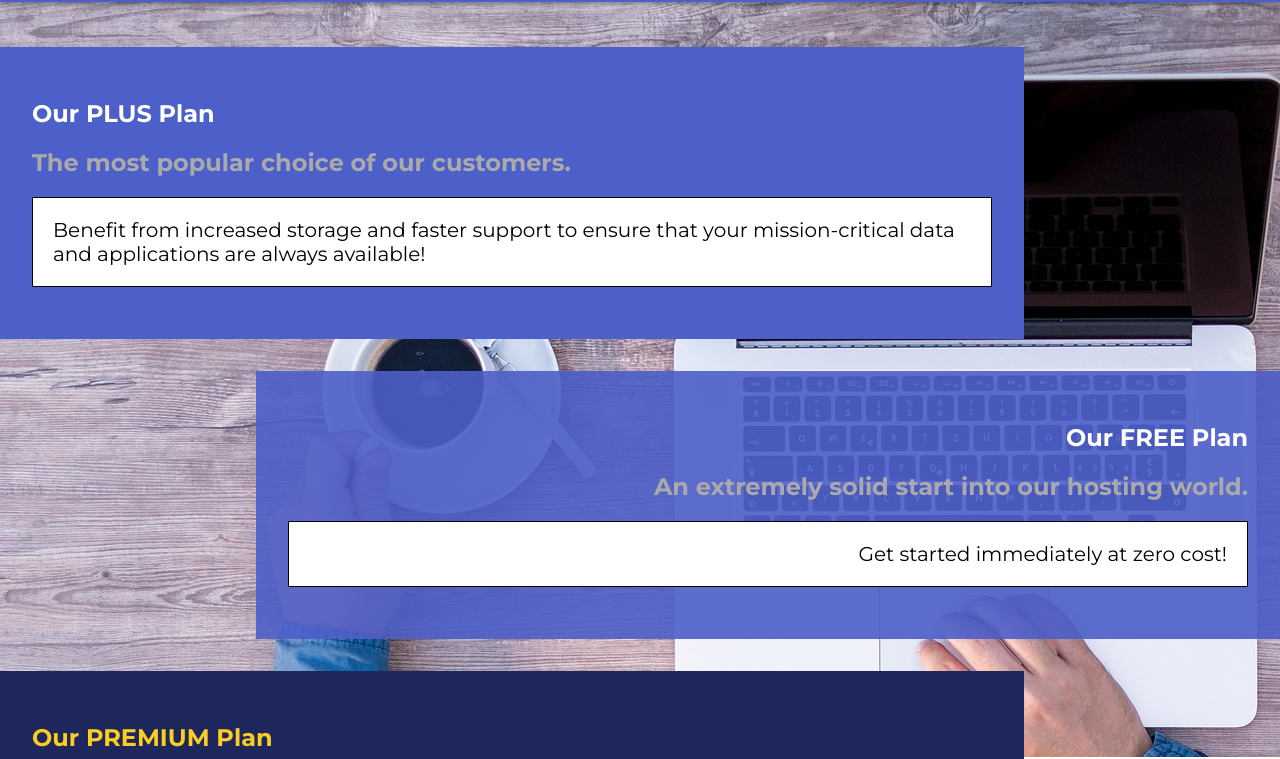
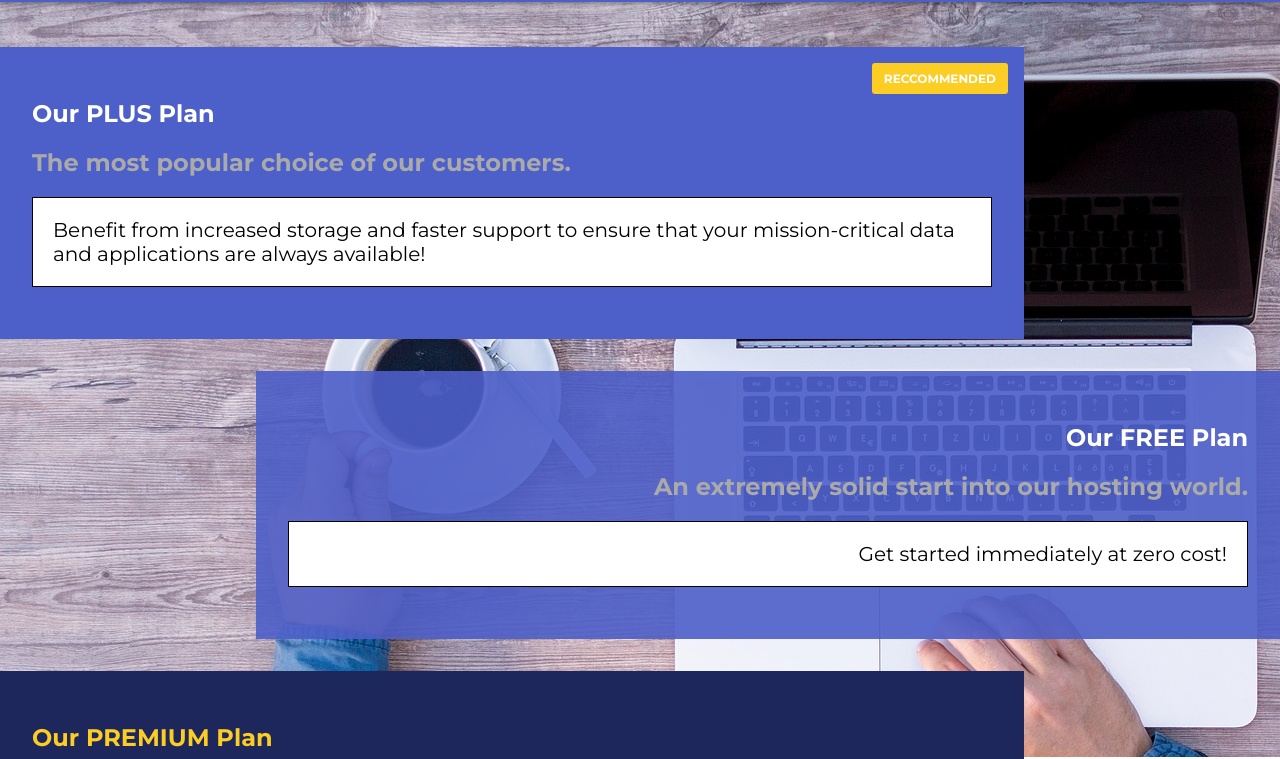
Before and after one commit to halbrookmichael/css, a plain HTML site: page packages/index.html in a window 1280 px wide. Shown: the part 43-802 px from the top of the page. Drawn offline with Linux system fonts and the light colour scheme.

Commit message:
update badge and nav

```diff
--- a/css/packages.css
+++ b/css/packages.css
@@ -18,6 +18,7 @@
   margin: 16px 0;
   /* padding: 32px; */
   width: 80%;
+  position: relative;
 }
 
 .package:nth-of-type(1) {
@@ -30,6 +31,18 @@
   /* border-left: 5px solid #1e275c; */
   /* border-right: none; */
   text-align: right;
+}
+
+.package__badge {
+  position: absolute;
+  top: 0;
+  right: 0;
+  margin: 16px;
+  color: #fff;
+  background-color: #fccd22;
+  font-size: 12px;
+  border-radius: 3px;
+  padding: 8px 12px;
 }
 
 .package--highlighted {
--- a/css/shared.css
+++ b/css/shared.css
@@ -46,6 +46,7 @@ body {
   padding: 8px 16px;
   position: fixed;
   top: 0;
+  z-index: 1;
   box-shadow: 0 2px 4px 1.25px rgba(0, 0, 0, .3);
 }
 
--- a/packages/index.html
+++ b/packages/index.html
@@ -30,6 +30,7 @@
         <section class="package">
             <a href="#">
                 <h1 class="package__title">Our PLUS Plan</h1>
+                <h2 class="package__badge">RECCOMMENDED</h2>
                 <h2 class="package__subtitle">The most popular choice of our customers.</h2>
                 <p class="package__description">Benefit from increased storage and faster support to ensure that your mission-critical data and applications
                     are always available!</p>
```
